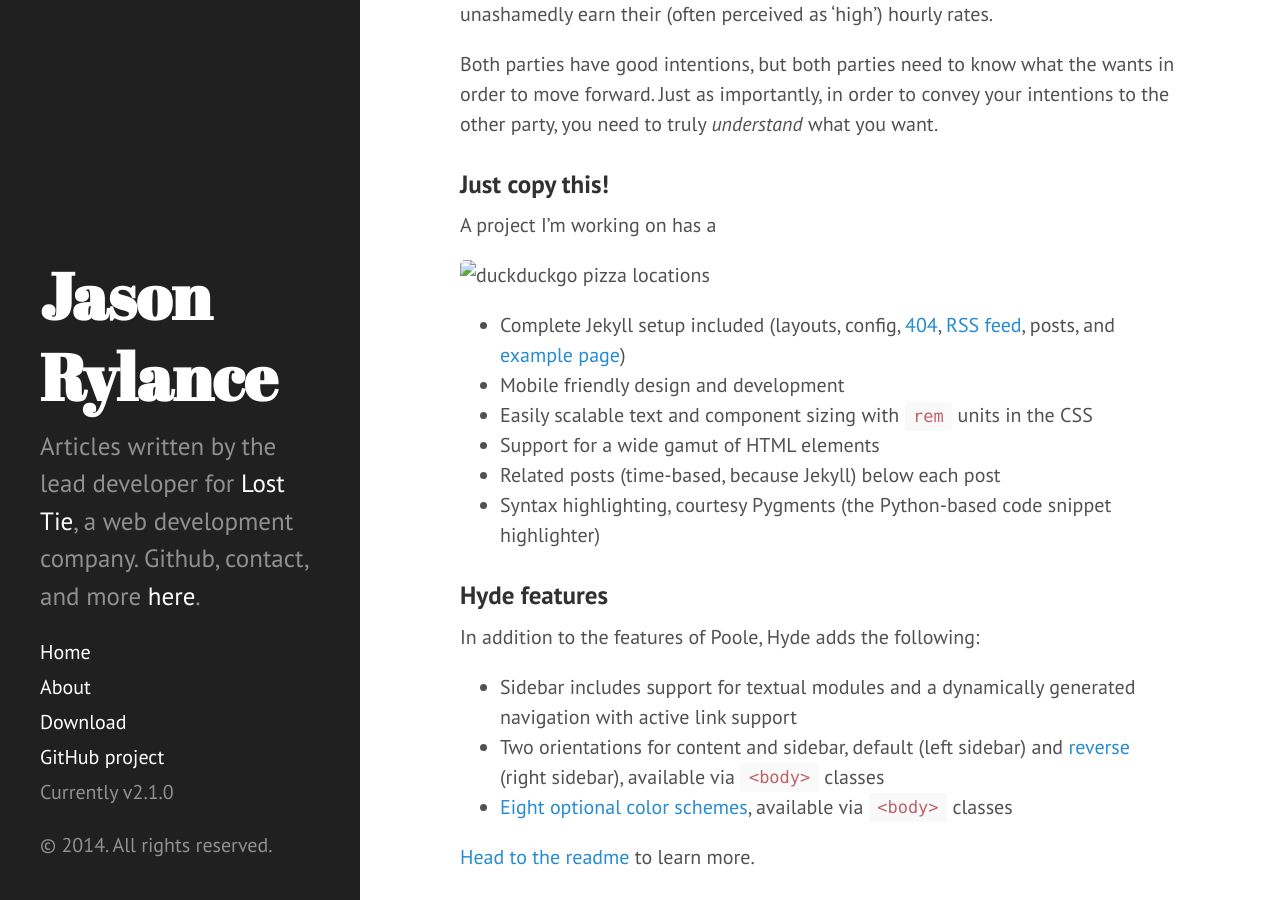
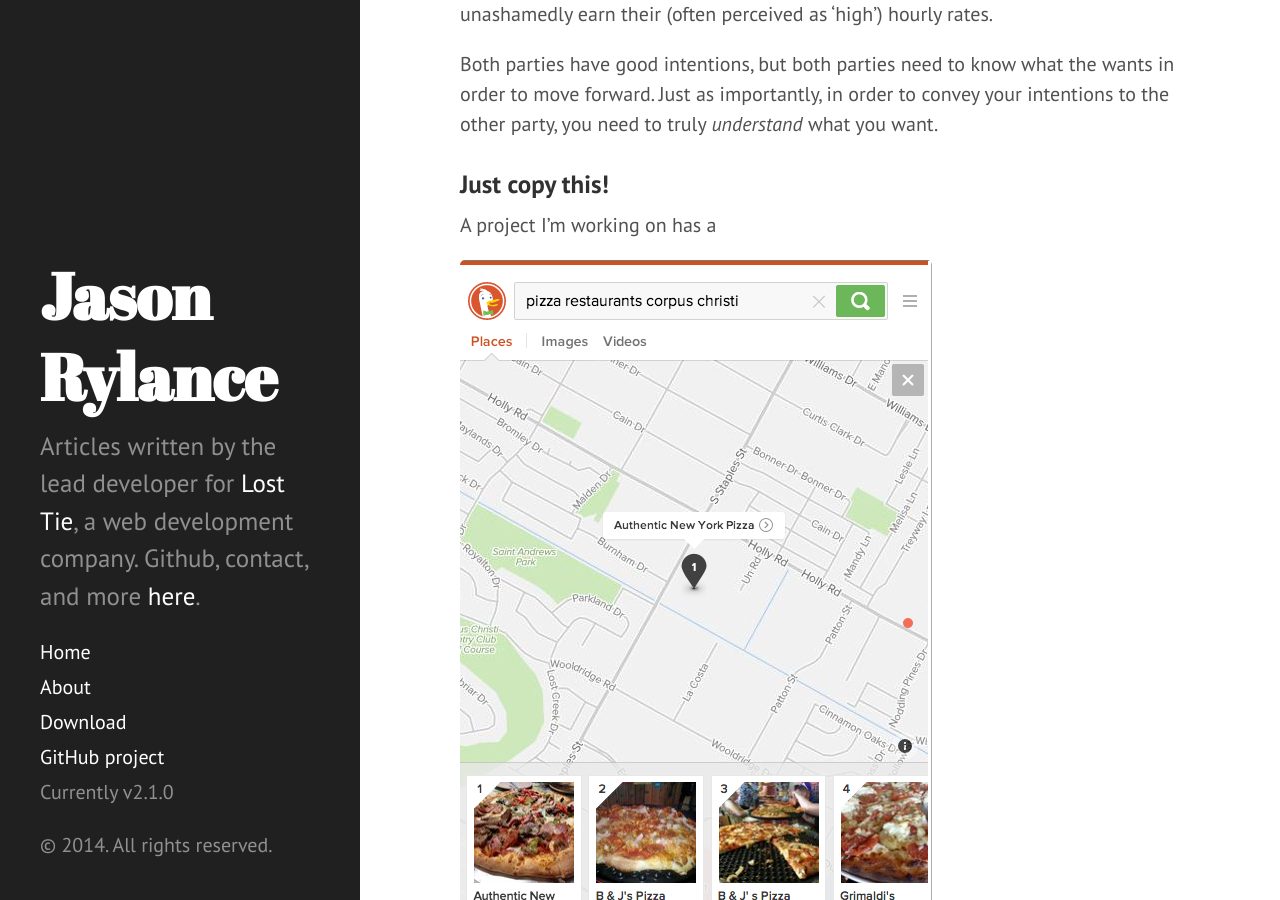
Before and after one commit to ecnalyr/ecnalyr.github.io, a Jekyll site: the page built from _posts/2014-11-24-understand-what-you-want.md, in a window 1280 px wide and 900 px high, scrolled down 501 px. Built offline with Jekyll 4.4.1, drawn with Linux system fonts in a browser that asks for light colours; Markdown is read by kramdown in place of the engine named in the settings.

Commit message:
Update 2014-11-24-understand-what-you-want.md

```diff
--- a/_posts/2014-11-24-understand-what-you-want.md
+++ b/_posts/2014-11-24-understand-what-you-want.md
@@ -13,7 +13,7 @@
 
 A project I'm working on has a
 
-![duckduckgo pizza locations](public/duckduckgo_pizza.png "DuckDuckGo Pizza Locations")
+![duckduckgo pizza locations](/public/duckduckgo_pizza.png "DuckDuckGo Pizza Locations")
 
 * Complete Jekyll setup included (layouts, config, [404](/404), [RSS feed](/atom.xml), posts, and [example page](/about))
 * Mobile friendly design and development
```
